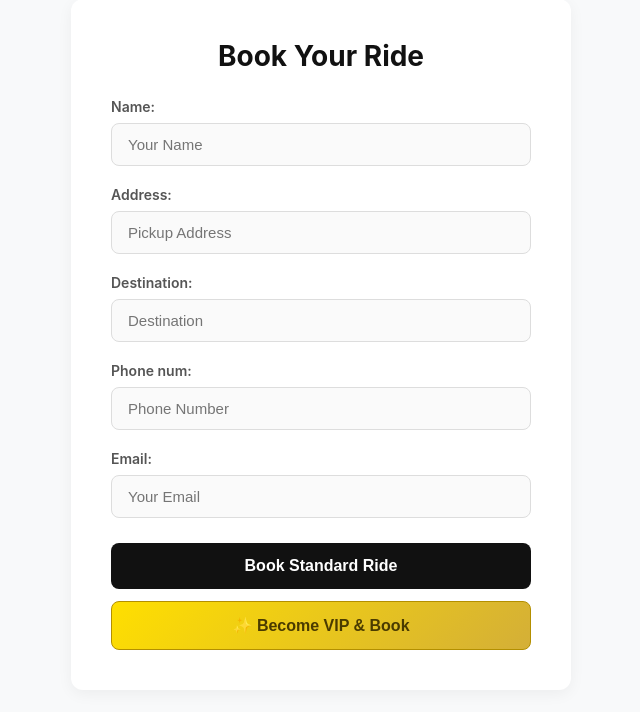
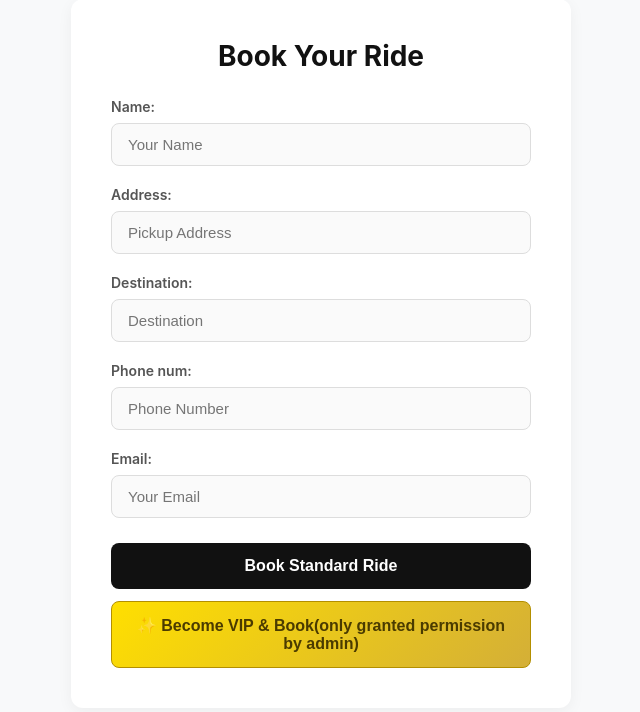
Before and after one commit to DjangoCoder123/ride-booking-app, a Django app: page /book/ in a window 1280 px wide. Shown: the part 41-753 px from the top of the page, without its empty margins (319-959 px from the left). Run offline with Django 5.2, Linux system fonts and the light colour scheme.

Commit message:
Fixed Forbidden (403) error and added note

```diff
--- a/UberSite/settings.py
+++ b/UberSite/settings.py
@@ -148,3 +148,7 @@ MAILERS = {
 }
 
 DEFAULT_FROM_EMAIL = 'Ride Booking System <basophil2025@outlook.com>'
+
+CSRF_TRUSTED_ORIGINS = [
+    'https://ride-booking-app-yxms.onrender.com',
+]
--- a/templates/bookings.html
+++ b/templates/bookings.html
@@ -177,7 +177,7 @@
                     Book Standard Ride
                 </button>
                 <button type="submit" name="booking_action" value="vip" class="btn btn-vip">
-                    ✨ Become VIP & Book
+                    ✨ Become VIP & Book(only granted permission by admin)
                 </button>
             </div>
         </form>
```
